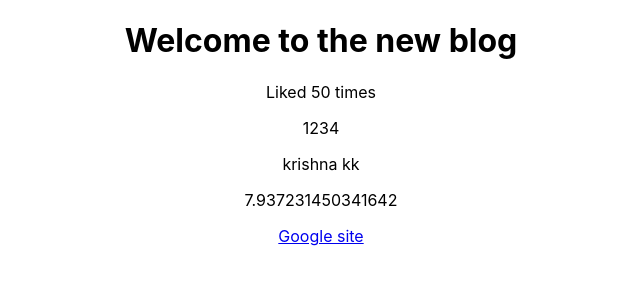
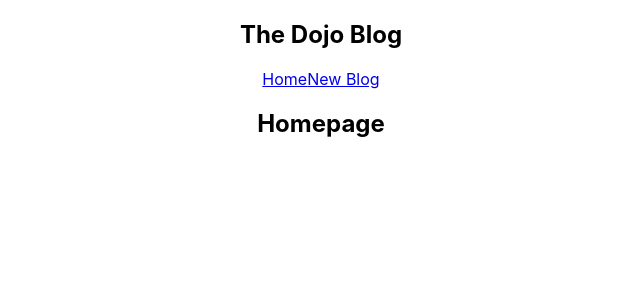
Before and after one commit to krishnactive/blog, a React (Create React App) app: page / in a window 1280 px wide. Shown: the top 300 px of the page, without its empty margins (319-959 px from the left). Built offline with nearby package versions, Linux system fonts and the light colour scheme.

Commit message:
mutiple components

```diff
--- a/src/App.js
+++ b/src/App.js
@@ -1,33 +1,52 @@
+
+// import './App.css';
+//this div is injected into the html file
+//app.js this called as root component of application meaning ie first component that is going to be rendered to the DOM Index file render it right there
+//  function App() {
+
+//   const title = "Welcome to the new blog";
+//   const likes = 50 ;
+//   // const person = {name:'Yoshi', age: 30};
+//   const link = "http://www.google.com"
+//   const handleClick = (event,url)=>{
+//     event.preventDefault(); //prevent page reload
+//     window.open(url,"_blank"); //prevent the current page from reload but open the passed url in new tab
+//     console.log ("relaod prevented");
+//   };
+//   return (
+//     <div className="App">
+//       <div className="content">
+//         <h1>{title}</h1>
+//         <p>Liked {likes} times</p>
+//         {/* <p>{person}</p> */}
+//         <p>{[1,2,3,4]}</p>
+//         <p>{"krishna kk"}</p>
+//         <p>{Math.random()*10}</p>
+//         <a href={link} onClick={(event)=>handleClick(event,link)}>Google site</a>
+//       </div>
+//     </div>
+//   );
+// }
+
+//for prventing page reload or any thing u can use functions that prevent it in attributes u can add function to preform any task if required
+//dynamuics value for any attribute ... just use curly brackets{}
+//curly brackets for dynamics value input for
+
+// now navbar.js must be imported here anywhere in the app function which is passed to index.js file which is going to be renderd in html.js
 
 import './App.css';
-//this div is injected into the html file
-function App(e) {
+import Navbar from './Navbar'; //selfclosing in or it can be other type also
+import Home from './Home';
 
-  const title = "Welcome to the new blog";
-  const likes = 50 ;
-  // const person = {name:'Yoshi', age: 30};
-  const link = "http://www.google.com"
-  const handleClick = (event,url)=>{
-    event.preventDefault(); //prevent page reload
-    window.open(url,"_blank");
-    console.log ("relaod prevented");
-  };
+
+function App() {
   return (
     <div className="App">
+      <Navbar/>
       <div className="content">
-        <h1>{title}</h1>
-        <p>Liked {likes} times</p>
-        {/* <p>{person}</p> */}
-        <p>{[1,2,3,4]}</p>
-        <p>{"krishna kk"}</p>
-        <p>{Math.random()*10}</p>
-        <a href={link} onClick={(event)=>handleClick(event,link)}>Google site</a>
+        <Home/>
       </div>
     </div>
   );
 }
-
-//for prventing page reload or any thing u can use functions that prevent it in attributes u can add function to preform any task if required
-//dynamuics value for any attribute ... just use curly brackets{}
-//curly brackets for dynamics value input for
 export default App;
--- /dev/null
+++ b/src/Home.js
@@ -0,0 +1,9 @@
+const Home = () => {
+    return (
+        <div className="home">
+            <h2>Homepage</h2>
+        </div>
+     );
+}
+
+export default Home;
--- /dev/null
+++ b/src/Navbar.js
@@ -0,0 +1,16 @@
+// a component is just a function ehich return a jsx templete and that function is exported at bottom of the file
+// sfc know as state less functional component
+//boilerplate compenent
+
+const Navbar  = () => {
+    return (
+        <nav className="navbar">
+            <h1>The Dojo Blog</h1>
+            <div className="links"></div>
+            <a href="/">Home</a>
+            <a href="/create">New Blog</a>
+        </nav>
+     );
+}
+
+export default Navbar;
```
Also changed, not shown: roughs.drawio.png (added).
